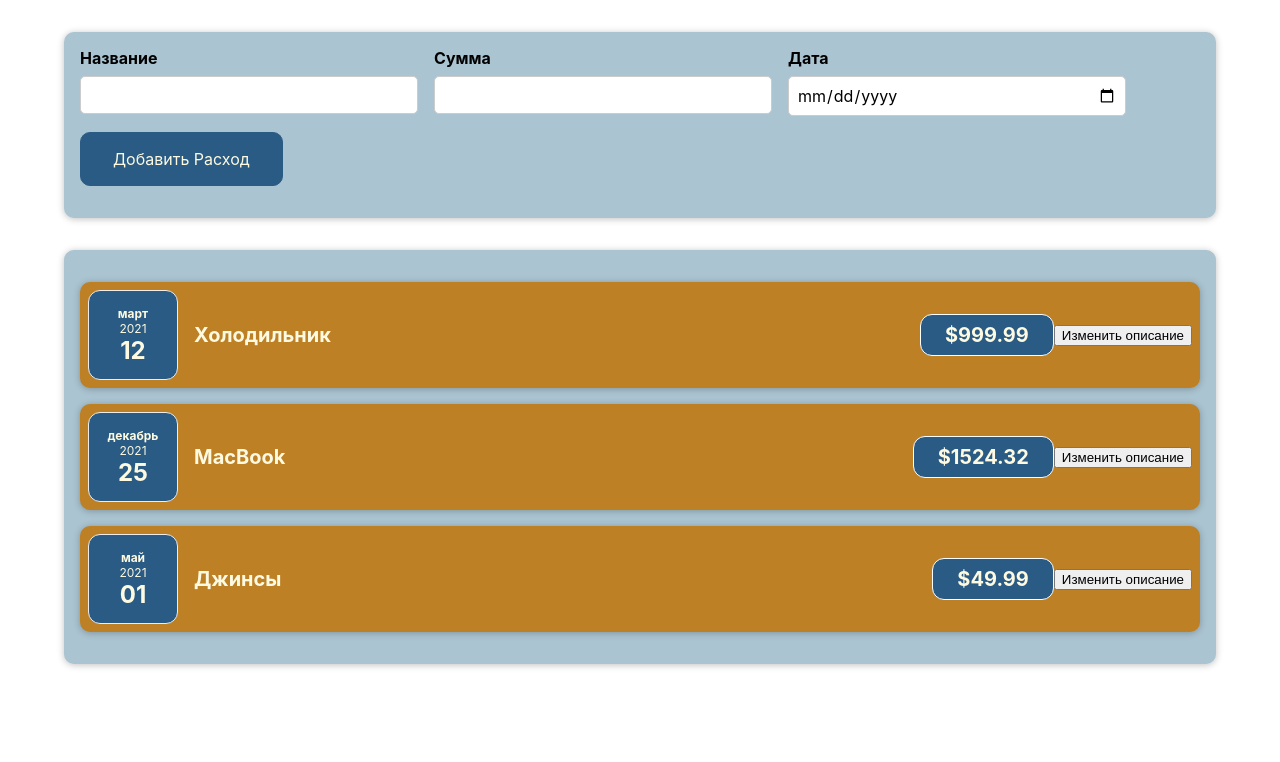
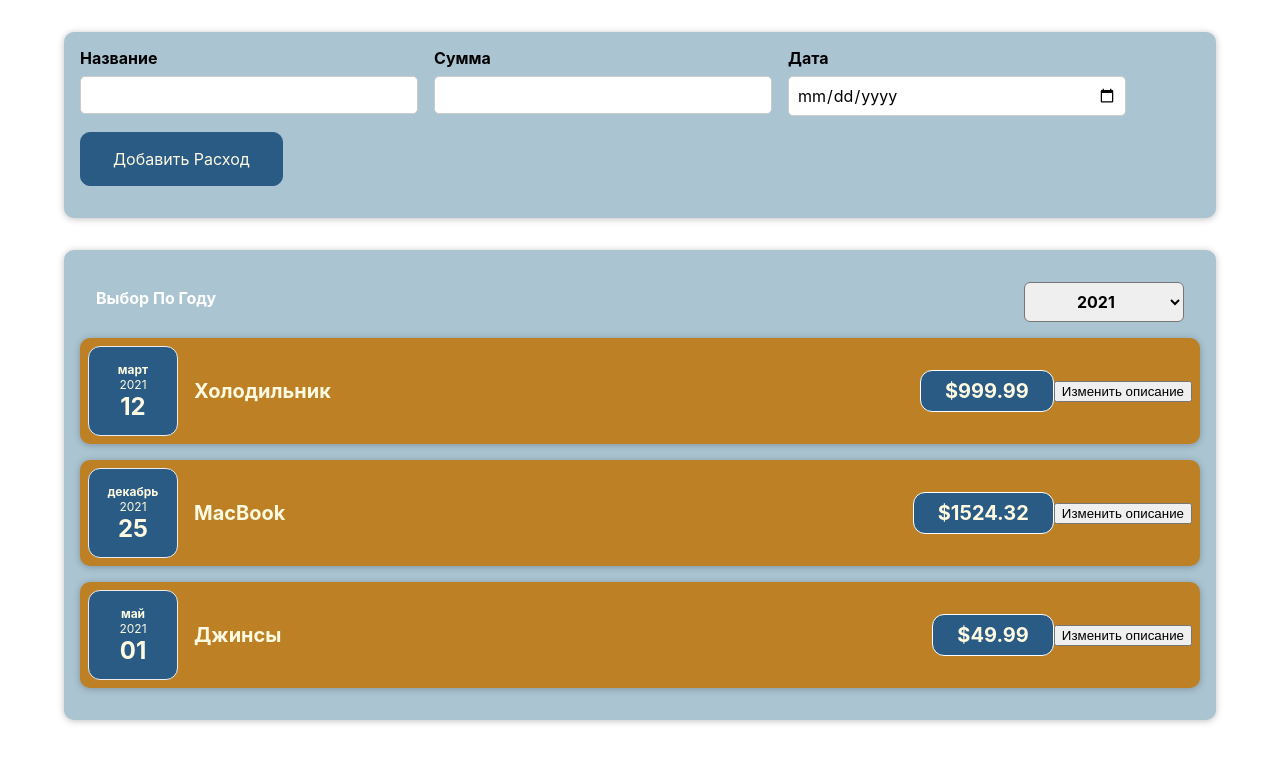
Before and after one commit to w1llow1sp/ReactCostAccounting-step-by-step-, a React (Create React App) app: page / in a window 1280 px wide. Shown: the top 762 px of the page. Built offline with nearby package versions, Linux system fonts and the light colour scheme.

Commit message:
Добавили фильтр по году

```diff
--- a/src/components/Costs/Costs.js
+++ b/src/components/Costs/Costs.js
@@ -1,10 +1,23 @@
-import Card from "../UI/Card";
-import CostItem from "./CostItem";
-import "./Costs.css";
+import Card from '../UI/Card';
+import CostItem from './CostItem';
+import './Costs.css';
+import CostsFilter from './CostsFilter';
+import { useState } from 'react';
 
 const Costs = (props) => {
+    const [selectedYear, setSelectedYear] = useState('2021');
+
+    const yearChangeHandler = (year) => {
+        setSelectedYear(year);
+    };
+
     return (
-    <Card className="costs">
+        <div>
+            <Card className='costs'>
+                <CostsFilter
+                    year={selectedYear}
+                    onChangeYear={yearChangeHandler}
+                />
                 <CostItem
                     date={props.costs[0].date}
                     description={props.costs[0].description}
@@ -21,7 +34,8 @@
                     amount={props.costs[2].amount}
                 />
             </Card>
+        </div>
     );
-}
+};
 
 export default Costs;
--- /dev/null
+++ b/src/components/Costs/CostsFilter.css
@@ -0,0 +1,24 @@
+.costs-filter {
+  color: white;
+  padding: 0 1rem;
+}
+
+.costs-filter__control {
+  display: flex;
+  width: 100%;
+  align-items: center;
+  justify-content: space-between;
+  margin: 1rem 0;
+}
+
+.costs-filter label {
+  font-weight: bold;
+  margin-bottom: 0.5rem;
+}
+
+.costs-filter select {
+  font: inherit;
+  padding: 0.5rem 3rem;
+  font-weight: bold;
+  border-radius: 6px;
+}
--- /dev/null
+++ b/src/components/Costs/CostsFilter.js
@@ -0,0 +1,23 @@
+import './CostsFilter.css';
+
+const CostsFilter = (props) => {
+    const yearChangeHandler = (event) => {
+        props.onChangeYear(event.target.value);
+    };
+
+    return (
+        <div className='costs-filter'>
+            <div className='costs-filter__control'>
+                <label>Выбор По Году</label>
+                <select value={props.year} onChange={yearChangeHandler}>
+                    <option value='2022'>2022</option>
+                    <option value='2021'>2021</option>
+                    <option value='2020'>2020</option>
+                    <option value='2019'>2019</option>
+                </select>
+            </div>
+        </div>
+    );
+};
+
+export default CostsFilter;
```
Lines whose indentation alone changed are shown as unchanged.
